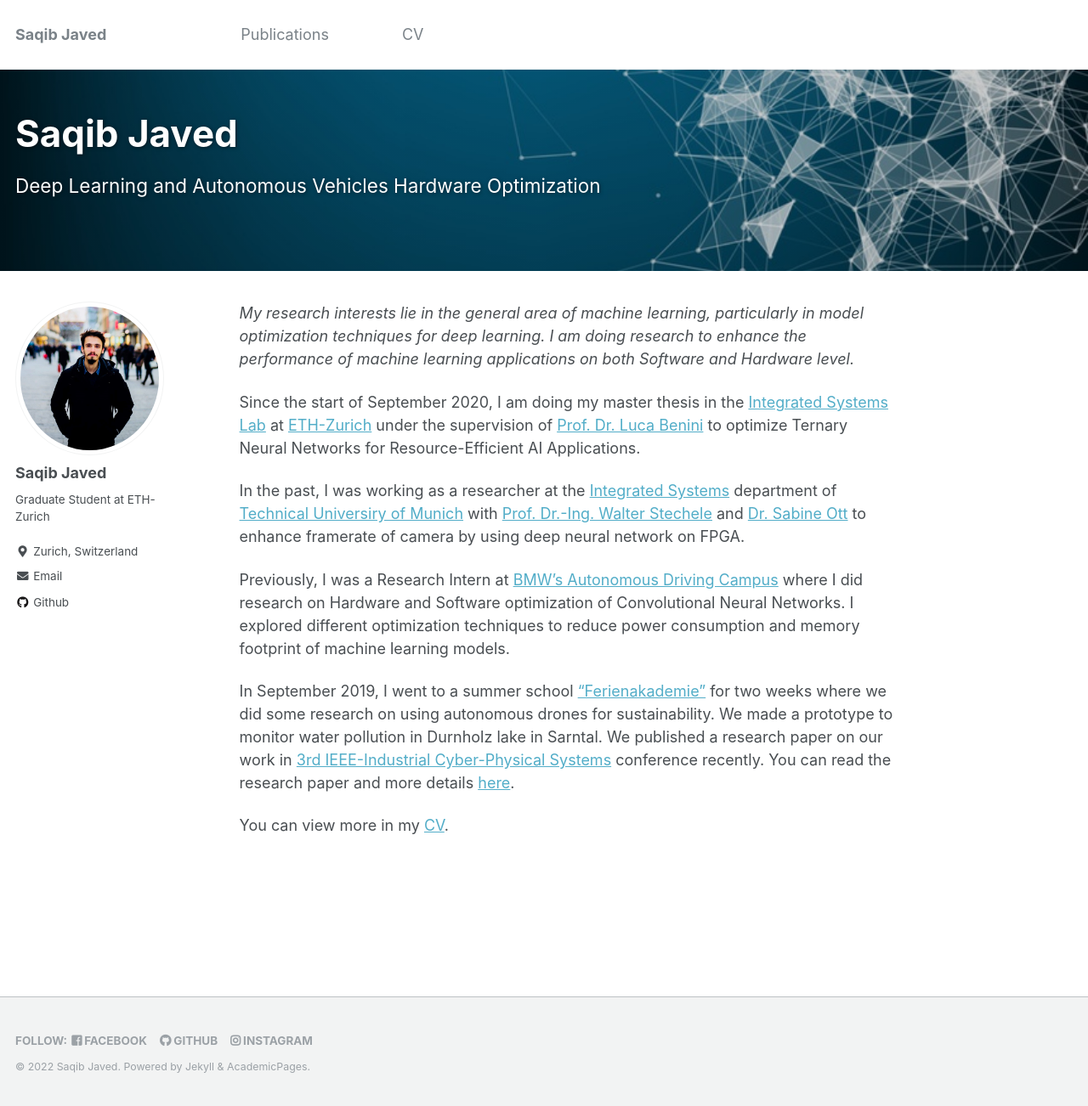
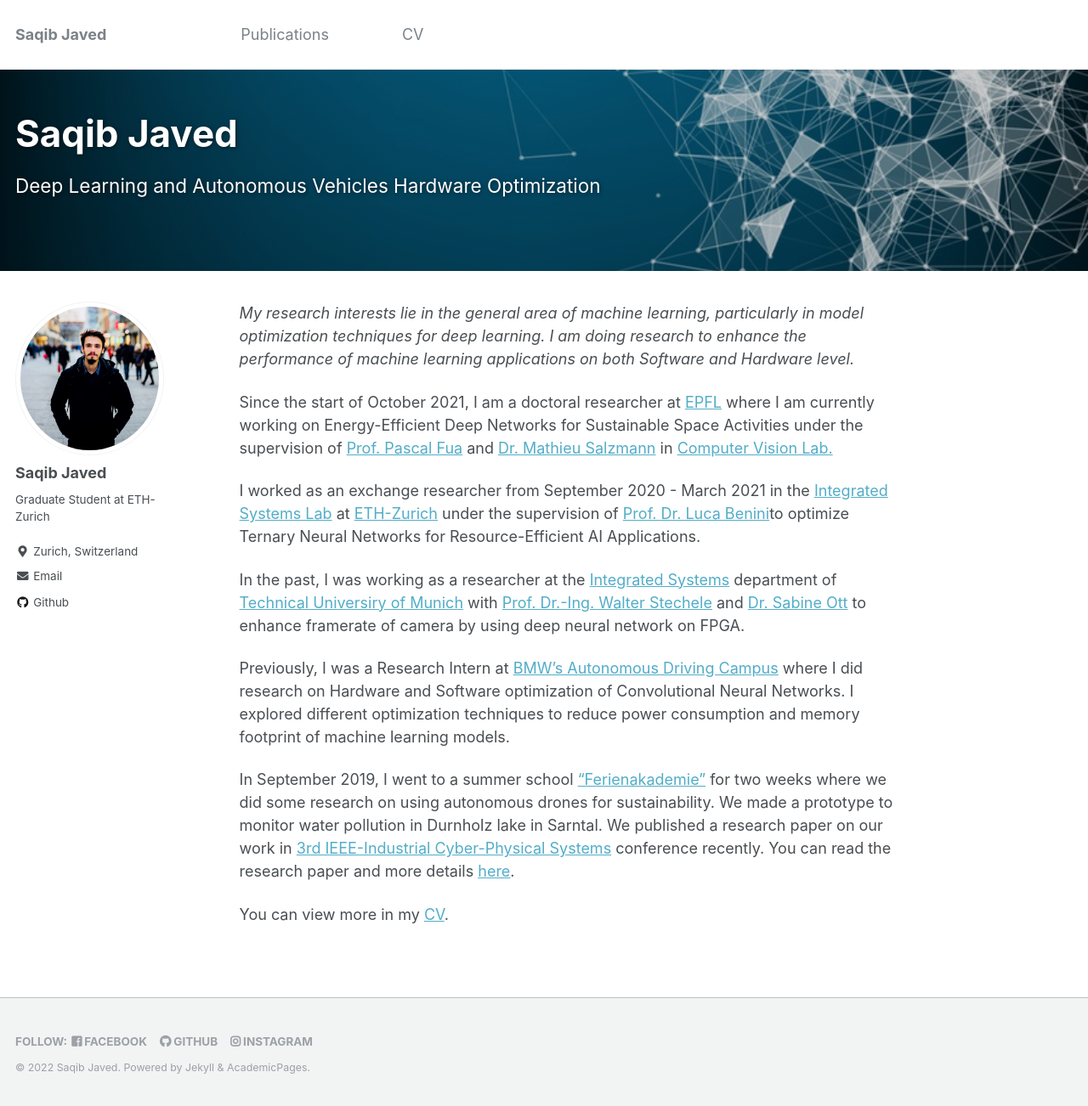
Before and after one commit to saqibjaved1/saqibjaved1.github.io, a Jekyll site: the page built from _pages/about.md, in a window 1280 px wide and 1302 px high. Shown: the whole window at 85% size. Built offline with Jekyll 4.4.1, drawn with Linux system fonts in a browser that asks for light colours.

Commit message:
Update about.md

```diff
--- a/_pages/about.md
+++ b/_pages/about.md
@@ -11,7 +11,9 @@ header:
 
 <i>My research interests lie in the general area of machine learning, particularly in model optimization techniques for deep learning. I am doing research to enhance the performance of machine learning applications on both Software and Hardware level.</i>
 
-Since the start of September 2020, I am doing my master thesis in the [Integrated Systems Lab](https://iis.ee.ethz.ch/) at [ETH-Zurich](https://ethz.ch/en.html) under the supervision of [Prof. Dr. Luca Benini](https://iis.ee.ethz.ch/people/person-detail.MTk0MjM0.TGlzdC8xOTgzLDk5MDE4ODk4MA==.html) to optimize Ternary Neural Networks for Resource-Efficient AI Applications.
+Since the start of October 2021, I am a doctoral researcher at [EPFL](https://www.epfl.ch/en/) where I am currently working on Energy-Efficient Deep Networks for Sustainable Space Activities under the supervision of [Prof. Pascal Fua](https://people.epfl.ch/pascal.fua/bio?lang=en) and [Dr. Mathieu Salzmann](https://people.epfl.ch/mathieu.salzmann) in [Computer Vision Lab.](https://www.epfl.ch/labs/cvlab/)
+
+I worked as an exchange researcher from September 2020 - March 2021 in the [Integrated Systems Lab](https://iis.ee.ethz.ch/) at [ETH-Zurich](https://ethz.ch/en.html) under the supervision of [Prof. Dr. Luca Benini](https://iis.ee.ethz.ch/people/person-detail.MTk0MjM0.TGlzdC8xOTgzLDk5MDE4ODk4MA==.html)to optimize Ternary Neural Networks for Resource-Efficient AI Applications.
 
 In the past, I was working as a researcher at the [Integrated Systems](https://www.ei.tum.de/en/lis/home/) department of [Technical Universiry of Munich](www.tum.de) with [Prof. Dr.-Ing. Walter Stechele](https://www.ei.tum.de/en/lis/persons/management/walter-stechele/) and [Dr. Sabine Ott](http://www.mpe.mpg.de/person/18084/2169) to enhance framerate of camera by using deep neural network on FPGA.
 
```
